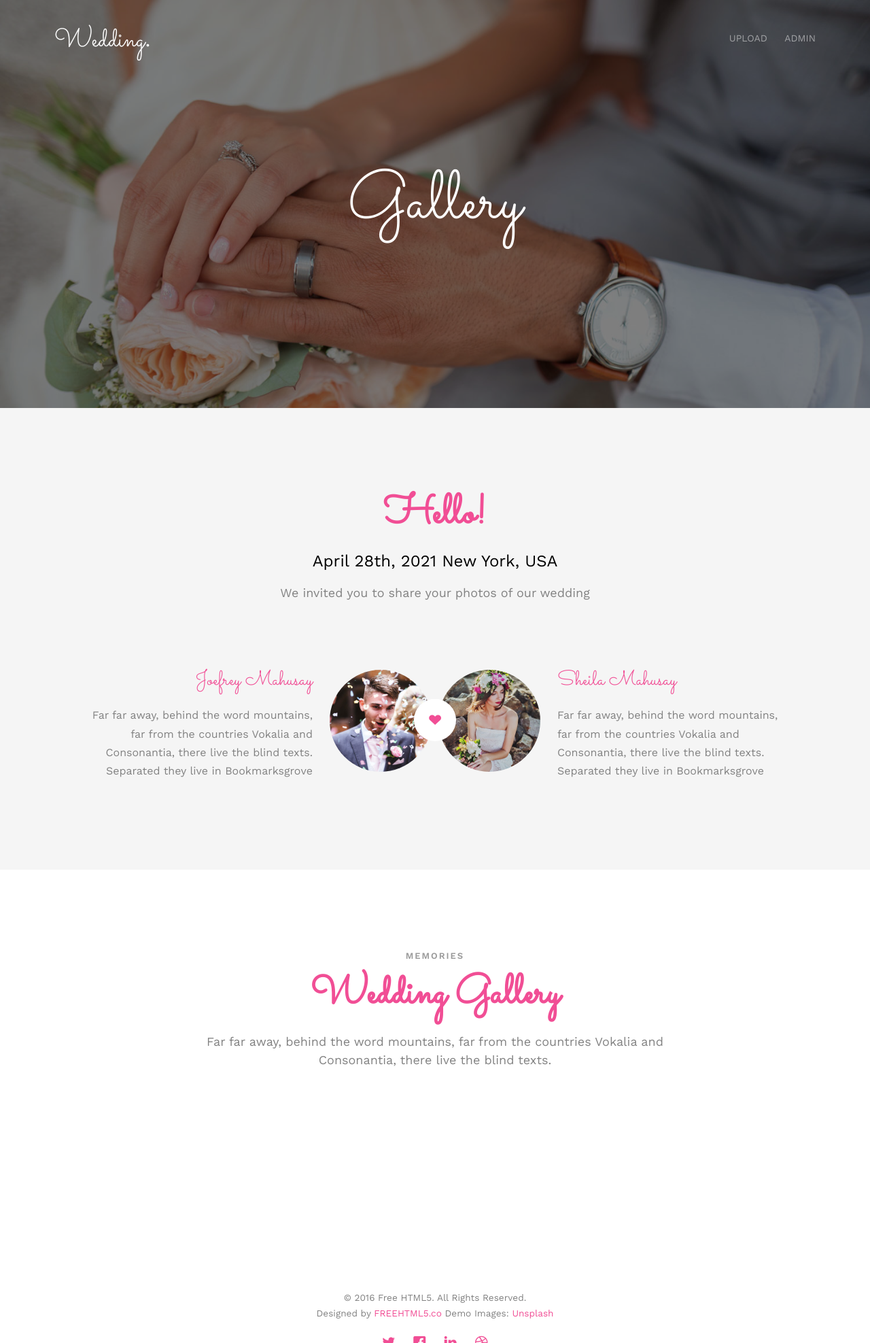
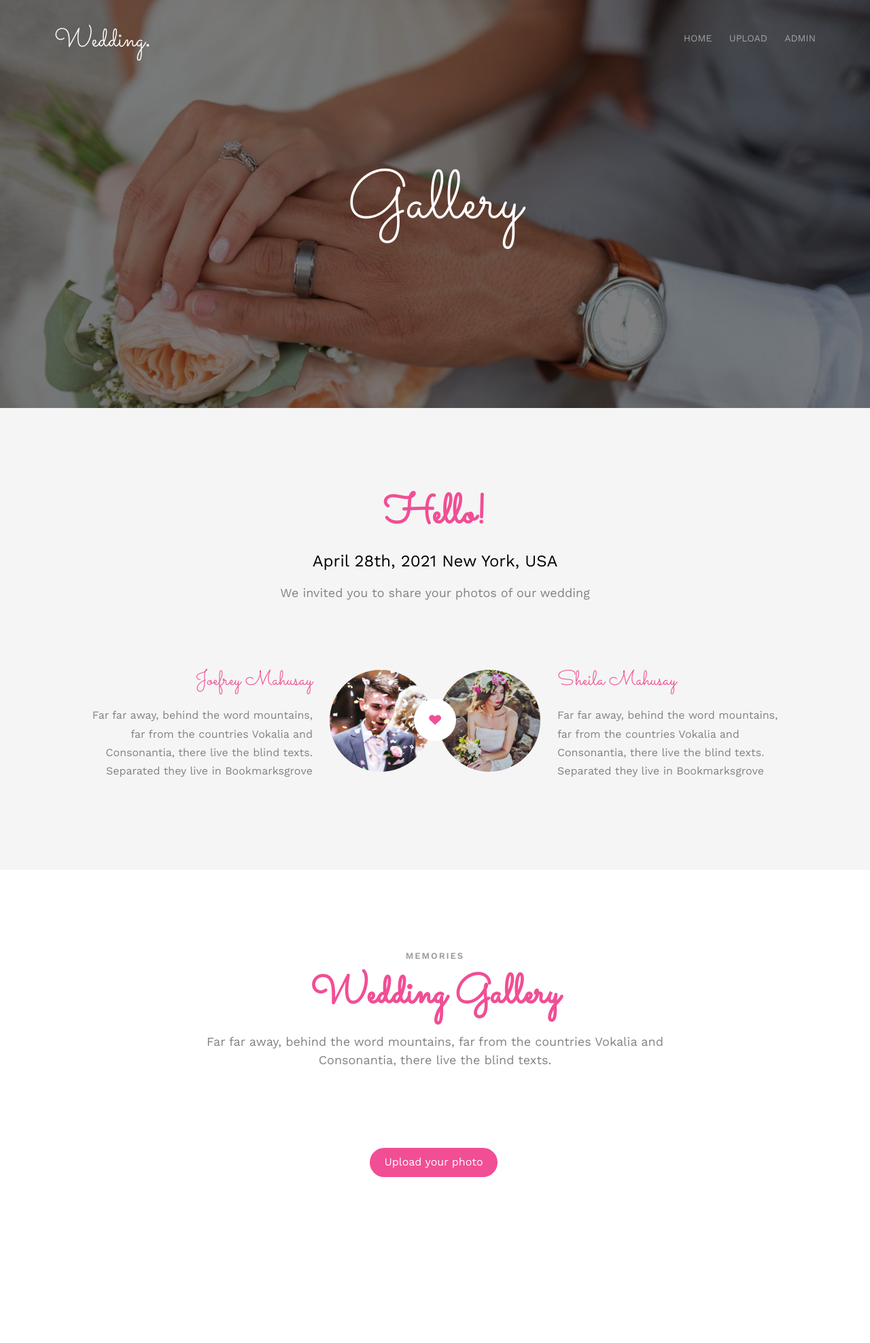
Before and after one commit to ivcmartello/anchor_gallery, a Django app: page / in a window 1280 px wide. Shown: the top 1975 px of the page at 68% size. Run offline with Django 3.2, Linux system fonts and the light colour scheme; data that the repository does not hold is empty; some libraries are stand-ins or nearby versions; some web fonts are replaced.

Commit message:
Better instructions

```diff
--- a/album/templates/album/list.html
+++ b/album/templates/album/list.html
@@ -1,5 +1,6 @@
-{% extends 'base.html' %} {% load tag_extras %} {% load thumbnail %} {% block body %}
-
+{% extends 'base.html' %} {% load tag_extras %} {% load thumbnail %} {% block body %} {% include 'banner_gallery.html' %} {% include 'banner_couple.html' %}
+<div id="fh5co-gallery">
+  <div class="container">
     <div class="row">
       <div class="col-md-8 col-md-offset-2 text-center fh5co-heading animate-box">
         <span>Memories</span>
@@ -55,7 +56,7 @@
     </style>
 
     {% if page_obj.paginator.num_pages > 1 %}
-<nav class="text-center one-third animate-box" data-animate-effect="fadeIn"">
+    <nav class="text-center one-third animate-box" data-animate-effect="fadeIn">
       <ul class="pagination justify-content-center p-2">
         {% if page_obj.paginator.num_pages != 1 %}
         <li class="page-item"><a class="page-link" href="?page=1">First</a></li>
@@ -84,6 +85,12 @@
     </nav>
     {% endif %}
 
+    <div class="text-center one-third animate-box" data-animate-effect="fadeIn" style="margin-top: 15px">
+      <p><a class="btn btn-primary" href="{% url 'photo:create' %}">Upload your photo</a></p>
+    </div>
+  </div>
+</div>
+
 <script>
   function like(photo_uuid) {
     like_btn = $("[name=like-" + photo_uuid + "]");
--- /dev/null
+++ b/album/templates/banner_couple.html
@@ -0,0 +1,34 @@
+{% load static %}
+
+<div id="fh5co-couple" class="fh5co-section-gray">
+  <div class="container">
+    <div class="row">
+      <div class="col-md-8 col-md-offset-2 text-center fh5co-heading animate-box">
+        <h2>Hello!</h2>
+        <h3>April 28th, 2021 New York, USA</h3>
+        <p>We invited you to share your photos of our wedding</p>
+      </div>
+    </div>
+    <div class="couple-wrap animate-box">
+      <div class="couple-half">
+        <div class="groom">
+          <img src="{% static 'album/images/groom.jpg' %}" alt="groom" class="img-responsive" />
+        </div>
+        <div class="desc-groom">
+          <h3>Joefrey Mahusay</h3>
+          <p>Far far away, behind the word mountains, far from the countries Vokalia and Consonantia, there live the blind texts. Separated they live in Bookmarksgrove</p>
+        </div>
+      </div>
+      <p class="heart text-center"><i class="icon-heart2"></i></p>
+      <div class="couple-half">
+        <div class="bride">
+          <img src="{% static 'album/images/bride.jpg' %}" alt="groom" class="img-responsive" />
+        </div>
+        <div class="desc-bride">
+          <h3>Sheila Mahusay</h3>
+          <p>Far far away, behind the word mountains, far from the countries Vokalia and Consonantia, there live the blind texts. Separated they live in Bookmarksgrove</p>
+        </div>
+      </div>
+    </div>
+  </div>
+</div>
--- /dev/null
+++ b/album/templates/banner_gallery.html
@@ -0,0 +1,14 @@
+<header id="fh5co-header" class="fh5co-cover fh5co-cover-sm" role="banner" style="background-image: url('/static/album/images/img_bg_1.jpg')">
+  <div class="overlay"></div>
+  <div class="fh5co-container">
+    <div class="row">
+      <div class="col-md-8 col-md-offset-2 text-center">
+        <div class="display-t">
+          <div class="display-tc animate-box" data-animate-effect="fadeIn">
+            <h1>Gallery</h1>
+          </div>
+        </div>
+      </div>
+    </div>
+  </div>
+</header>
--- a/album/templates/navbar.html
+++ b/album/templates/navbar.html
@@ -8,6 +8,7 @@
       </div>
       <div class="col-xs-10 text-right menu-1">
         <ul>
+          <li><a href="{% url 'photo:list' %}">Home</a></li>
           <li><a href="{% url 'photo:create' %}">Upload</a></li>
           <li><a href="{% url 'admin:index' %}">Admin</a></li>
         </ul>
```
Also changed, not shown: album/templates/album/create.html (+7 -0 lines), album/templates/album/detail.html (+7 -0 lines), album/templates/banner_detail.html (added, +14 -0 lines), album/templates/banner_upload.html (added, +14 -0 lines), album/templates/base.html (+2 -55 lines), README.md, album/static/album/images/img_bg_2.jpg (added), album/static/album/images/img_bg_3.jpg (added), 1 other file. Lines whose indentation alone changed are shown as unchanged.
